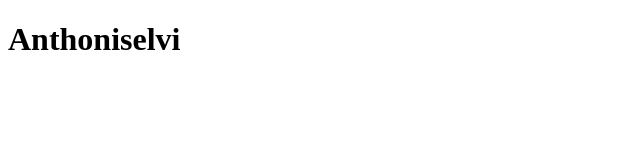
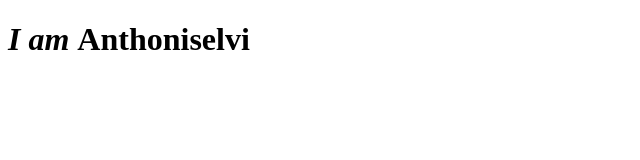
Before and after one commit to Anthoniselvi/htmlproject1, a plain HTML site: page index.html in a window 1280 px wide. Shown: the whole page, without its empty margins (0-640 px from the left). Drawn offline with Linux system fonts and the light colour scheme.

Commit message:
added i tag

```diff
--- a/index.html
+++ b/index.html
@@ -7,6 +7,8 @@
     <title>Document</title>
 </head>
 <body>
-    <h1>Anthoniselvi</h1>
+    <h1><i>I am </i>Anthoniselvi
+        </h1>
+
 </body>
 </html>
```
